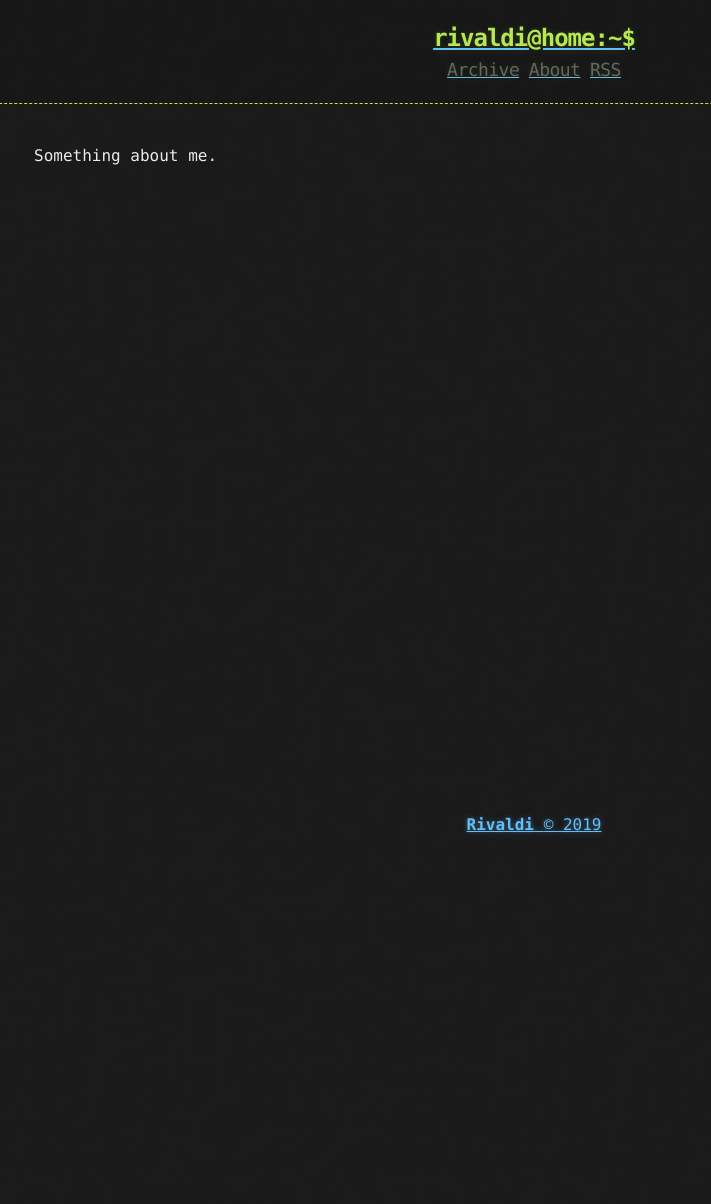
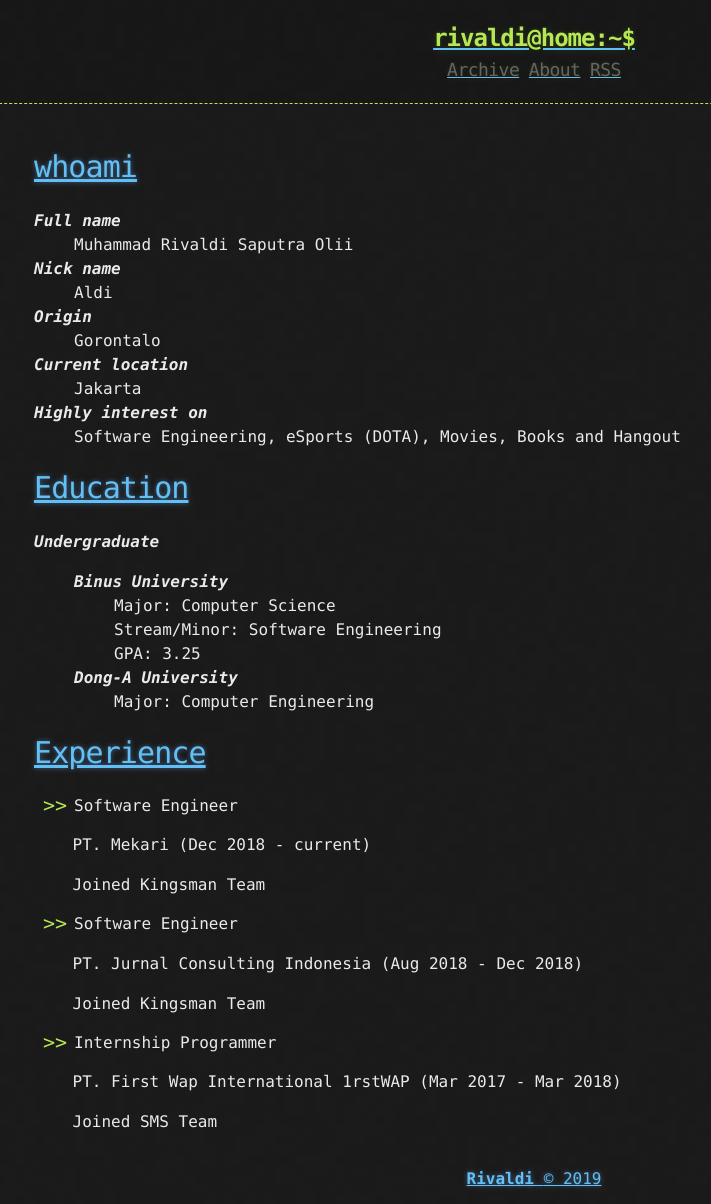
Before and after one commit to cbot59/cbot59.github.io, a Jekyll site: the page built from about.md, in a window 1280 px wide. Shown: the whole page, without its empty margins (106-817 px from the left). Built offline with Jekyll 4.4.1, drawn with Linux system fonts in a browser that asks for light colours; before the commit the page ends 900 px from its top, so only the background shows below that.

Commit message:
Update about page

```diff
--- a/about.md
+++ b/about.md
@@ -3,4 +3,57 @@ layout: page
 title: About
 ---
 
-Something about me.
+# [whoami](#whoami)
+<dl>
+  <dt>Full name</dt>
+  <dd>Muhammad Rivaldi Saputra Olii</dd>
+
+  <dt>Nick name</dt>
+  <dd>Aldi</dd>
+
+  <dt>Origin</dt>
+  <dd>Gorontalo</dd>
+
+  <dt>Current location</dt>
+  <dd>Jakarta</dd>
+
+  <dt>Highly interest on</dt>
+  <dd>Software Engineering, eSports (DOTA), Movies, Books and Hangout</dd>
+</dl>
+
+
+# [Education](#education)
+<dl>
+  <dt>Undergraduate</dt>
+    <dd>
+      <dl>
+        <dt>Binus University
+          <dd>Major: Computer Science</dd>
+          <dd>Stream/Minor: Software Engineering</dd>
+          <dd>GPA: 3.25</dd>
+        </dt>
+        <dt>Dong-A University
+          <dd>Major: Computer Engineering</dd>
+        </dt>
+      </dl>
+    </dd>
+</dl>
+
+# [Experience](#experience)
+*   Software Engineer
+
+&nbsp;&nbsp;&nbsp;&nbsp;PT.  Mekari (Dec 2018 - current)
+
+&nbsp;&nbsp;&nbsp;&nbsp;Joined Kingsman Team
+
+* Software Engineer
+
+&nbsp;&nbsp;&nbsp;&nbsp;PT. Jurnal Consulting Indonesia (Aug 2018 - Dec 2018)
+
+&nbsp;&nbsp;&nbsp;&nbsp;Joined Kingsman Team
+
+* Internship Programmer
+
+&nbsp;&nbsp;&nbsp;&nbsp;PT. First Wap International 1rstWAP (Mar 2017 - Mar 2018)
+
+&nbsp;&nbsp;&nbsp;&nbsp;Joined SMS Team
```
